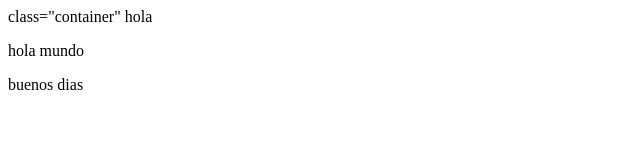
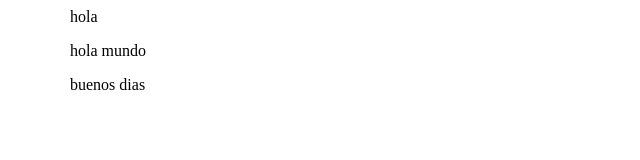
Before and after one commit to JGabriel06/Proyecto, a plain HTML site: page index.html in a window 1280 px wide. Shown: the whole page, without its empty margins (0-640 px from the left). Drawn offline with Linux system fonts and the light colour scheme.

Commit message:
pagina principal

```diff
--- a/index.html
+++ b/index.html
@@ -7,7 +7,7 @@
     <link rel="stylesheet" href="css/bootstrap-grid.min.css">
 </head>
 <body>
-    <div> class="container"
+    <div class="container">
         <hi> hola</hi>
         <p>hola mundo</p>
         <p>buenos dias</p>
```
